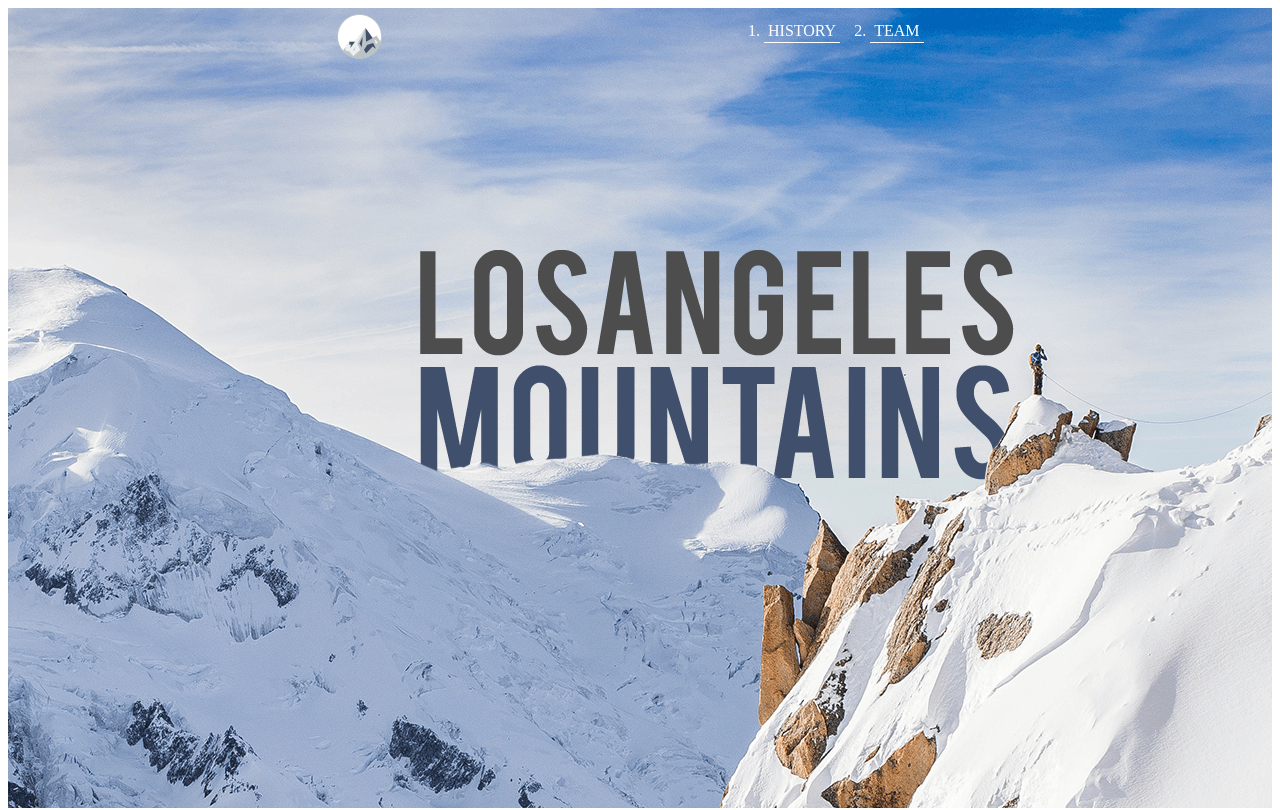
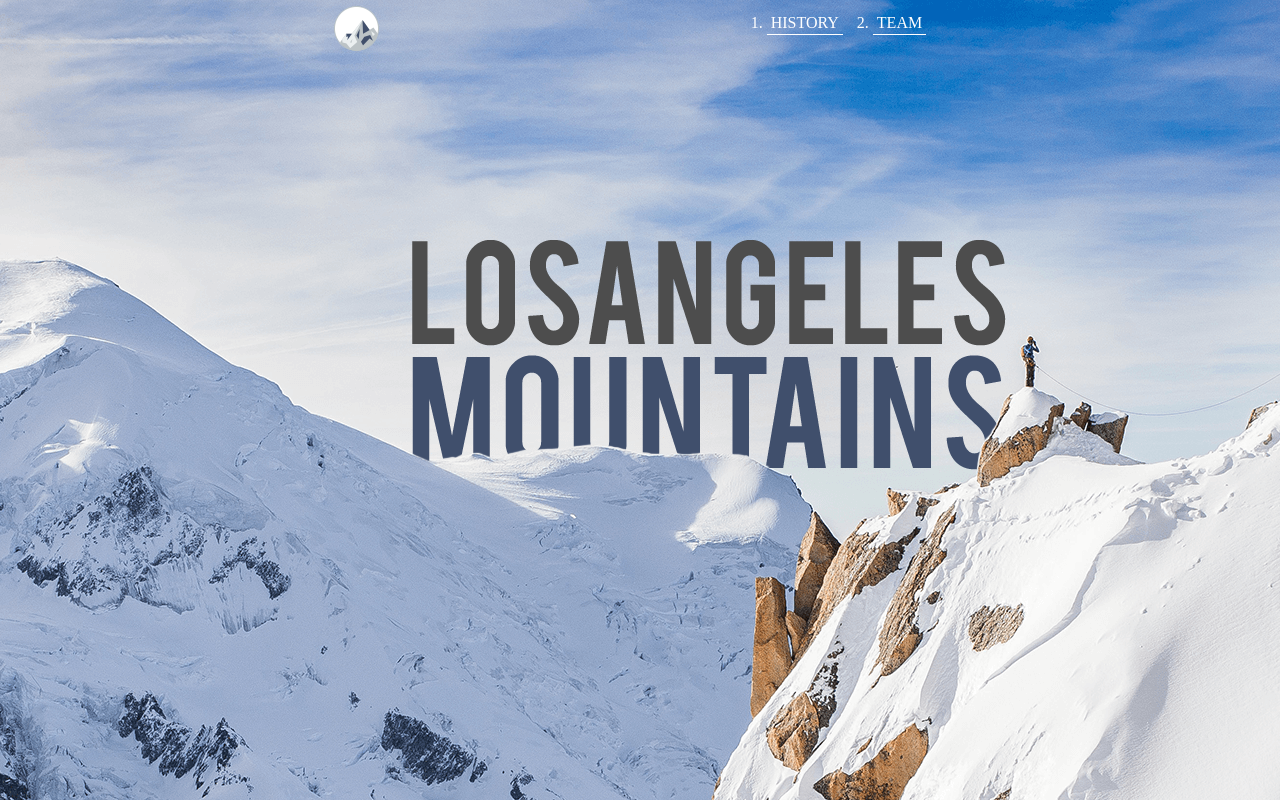
Before and after one commit to Abhishek7Tech/coalition-assignment, a React (Create React App) app: page / in a window 1280 px wide. Shown: the top 810 px of the page. Built offline with nearby package versions, Linux system fonts and the light colour scheme.

Commit message:
implemented responsiveness

```diff
--- a/src/index.css
+++ b/src/index.css
@@ -8,3 +8,6 @@
 @import url("./navbar/nav-main-mobile.scss");
 
 /*# sourceMappingURL=index.css.map */
+body {
+    margin: 0px;
+}
--- a/src/main/main.scss
+++ b/src/main/main.scss
@@ -7,8 +7,8 @@ main {
   .heading {
     position: absolute;
     text-align: center;
-    top: 250px;
-    left: 420px;
+    top: 240px;
+    left: 412px;
   }
 }
 
```
